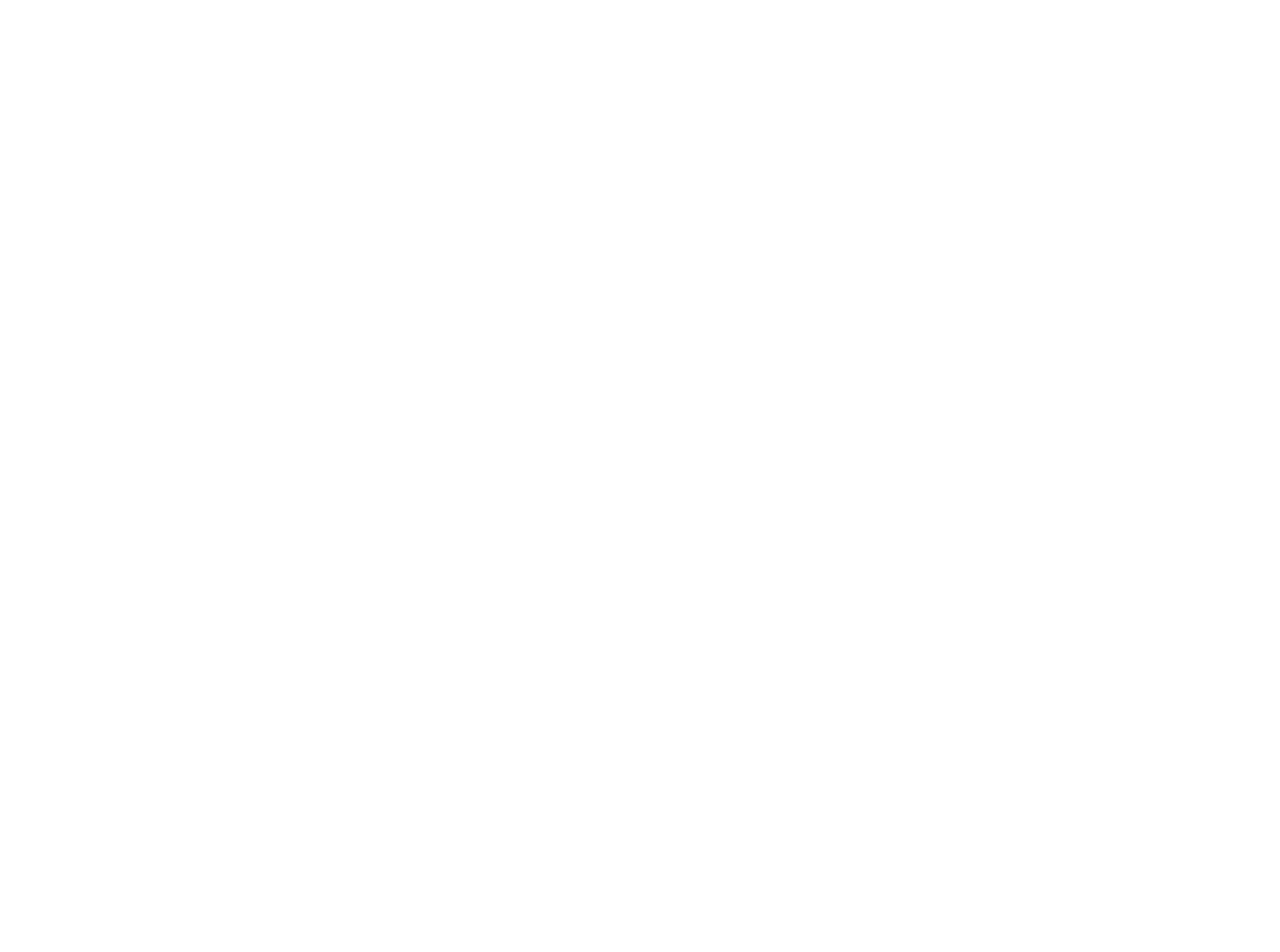
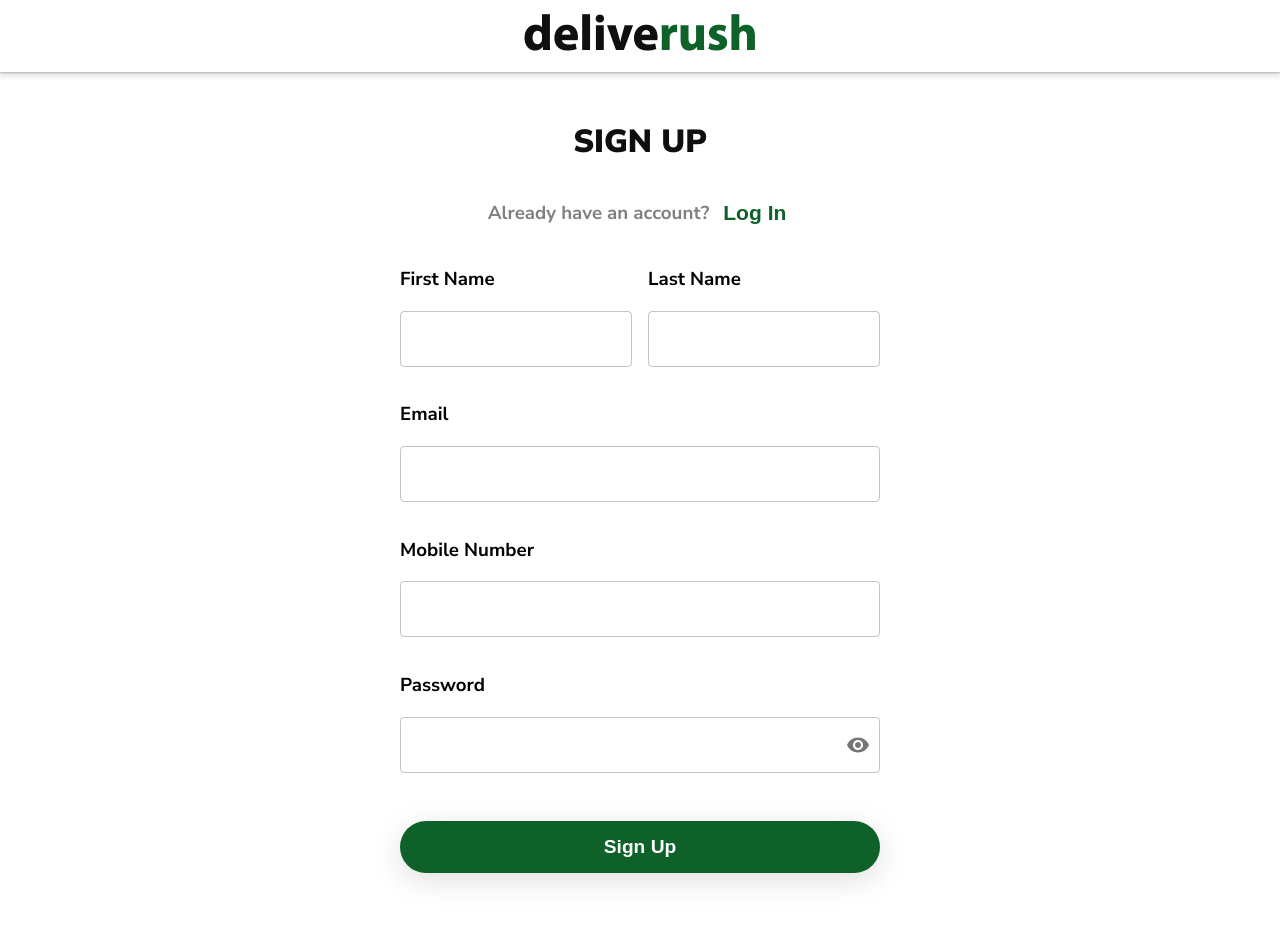
Before and after one commit to ASK-v1/deliverush, a React (Create React App) app in the folder frontend/: page /signup in a window 1280 px wide. Before the commit this address had no page. Shown: the top 952 px of the page. Before the commit the page ends 800 px from the top, so only its background shows below. Built offline with nearby package versions, Linux system fonts and the light colour scheme.

Commit message:
Add login & signup

```diff
--- a/frontend/src/App.tsx
+++ b/frontend/src/App.tsx
@@ -1,4 +1,6 @@
 import Home from './pages/Home';
+import Login from './pages/Login';
+import Signup from './pages/Signup';
 import { Routes, Route } from 'react-router-dom';
 
 export default function App() {
@@ -6,6 +8,8 @@
     <div className="App">
       <Routes>
         <Route path="/" element={<Home />} />
+        <Route path="/login" element={<Login />} />
+        <Route path="/signup" element={<Signup />} />
       </Routes>
     </div>
   );
--- a/frontend/src/pages/Home.tsx
+++ b/frontend/src/pages/Home.tsx
@@ -4,7 +4,7 @@
 import Slider from '../components/Slider';
 import { Link } from 'react-router-dom';
 
-export default function Navbar() {
+export default function Home() {
   return (
     <div>
       <div className="navbar">
@@ -13,8 +13,12 @@
             <img className="logo" src="/images/logo.png" alt="logo" />
           </Link>
           <div className="navbar-logo-btn-login-signup">
-            <button className="login">Log in</button>
-            <button className="signup">Sign up</button>
+            <Link to="/login">
+              <button className="login">Log in</button>
+            </Link>
+            <Link to="/signup">
+              <button className="signup">Sign up</button>
+            </Link>
           </div>
         </div>
         <Search />
--- /dev/null
+++ b/frontend/src/pages/Login.tsx
@@ -0,0 +1,83 @@
+import { Link } from 'react-router-dom';
+import '../styles/login.scss';
+import Footer from '../components/Footer';
+import { useState } from 'react';
+import TextField from '@mui/material/TextField';
+import Visibility from '@mui/icons-material/Visibility';
+import VisibilityOff from '@mui/icons-material/VisibilityOff';
+import OutlinedInput from '@mui/material/OutlinedInput';
+import IconButton from '@mui/material/IconButton';
+import InputAdornment from '@mui/material/InputAdornment';
+
+export default function Login() {
+  const [log, setLog] = useState({
+    password: '',
+    email: '',
+    showPassword: false,
+  });
+
+  const handleClickShowPassword = () => {
+    setLog({ ...log, showPassword: !log.showPassword });
+  };
+
+  const handleMouseDownPassword = (event: React.MouseEvent<HTMLButtonElement>) => {
+    event.preventDefault();
+  };
+
+  return (
+    <div className="login">
+      <div className="login-bar">
+        <Link to="/">
+          <img className="logo" src="/images/logo.png" alt="logo" />
+        </Link>
+      </div>
+
+      <h1 className="login-title">LOG IN</h1>
+
+      <div className="login-new">
+        <h3 className="login-new-text">New to deliverush?</h3>
+        <Link to="/signup">
+          <button className="login-new-signup">
+            <h3 className="login-new-signup-btn">Sign Up</h3>
+          </button>
+        </Link>
+      </div>
+
+      <form className="login-form">
+        <div className="login-form-email">
+          <h3>Email</h3>
+          <TextField style={{ width: '30rem' }} required />
+        </div>
+
+        <div className="login-form-password">
+          <h3>Password</h3>
+          <OutlinedInput
+            style={{ width: '30rem' }}
+            type={log.showPassword ? 'text' : 'password'}
+            value={log.password}
+            autoComplete="false"
+            endAdornment={
+              <InputAdornment position="end">
+                <IconButton
+                  aria-label="toggle password visibility"
+                  onClick={handleClickShowPassword}
+                  onMouseDown={handleMouseDownPassword}
+                  edge="end"
+                >
+                  {log.showPassword ? <VisibilityOff /> : <Visibility />}
+                </IconButton>
+              </InputAdornment>
+            }
+            required
+          />
+        </div>
+
+        <button className="login-button" type="submit">
+          Log In
+        </button>
+      </form>
+
+      <Footer />
+    </div>
+  );
+}
--- /dev/null
+++ b/frontend/src/pages/Signup.tsx
@@ -0,0 +1,99 @@
+import { Link } from 'react-router-dom';
+import '../styles/signup.scss';
+import Footer from '../components/Footer';
+import { useState } from 'react';
+import TextField from '@mui/material/TextField';
+import Visibility from '@mui/icons-material/Visibility';
+import VisibilityOff from '@mui/icons-material/VisibilityOff';
+import OutlinedInput from '@mui/material/OutlinedInput';
+import IconButton from '@mui/material/IconButton';
+import InputAdornment from '@mui/material/InputAdornment';
+
+export default function Signup() {
+  const [log, setLog] = useState({
+    password: '',
+    email: '',
+    showPassword: false,
+  });
+
+  const handleClickShowPassword = () => {
+    setLog({ ...log, showPassword: !log.showPassword });
+  };
+
+  const handleMouseDownPassword = (event: React.MouseEvent<HTMLButtonElement>) => {
+    event.preventDefault();
+  };
+
+  return (
+    <div className="signup">
+      <div className="signup-bar">
+        <Link to="/">
+          <img className="logo" src="/images/logo.png" alt="logo" />
+        </Link>
+      </div>
+
+      <h1 className="signup-title">SIGN UP</h1>
+
+      <div className="signup-have-account">
+        <h3 className="signup-have-account-text">Already have an account?</h3>
+        <Link to="/login">
+          <button className="signup-have-account-login">
+            <h3 className="signup-have-account-login-btn">Log In</h3>
+          </button>
+        </Link>
+      </div>
+
+      <form className="signup-form">
+        <div className="signup-form-name">
+          <div className="signup-form-name-first">
+            <h3>First Name</h3>
+            <TextField style={{ width: '14.5rem' }} required />
+          </div>
+          <div className="signup-form-name-last">
+            <h3>Last Name</h3>
+            <TextField style={{ width: '14.5rem' }} required />
+          </div>
+        </div>
+
+        <div className="signup-form-email">
+          <h3>Email</h3>
+          <TextField style={{ width: '30rem' }} required />
+        </div>
+
+        <div className="signup-form-number">
+          <h3>Mobile Number</h3>
+          <TextField style={{ width: '30rem' }} required />
+        </div>
+
+        <div className="signup-form-password">
+          <h3>Password</h3>
+          <OutlinedInput
+            style={{ width: '30rem' }}
+            type={log.showPassword ? 'text' : 'password'}
+            value={log.password}
+            autoComplete="false"
+            endAdornment={
+              <InputAdornment position="end">
+                <IconButton
+                  aria-label="toggle password visibility"
+                  onClick={handleClickShowPassword}
+                  onMouseDown={handleMouseDownPassword}
+                  edge="end"
+                >
+                  {log.showPassword ? <VisibilityOff /> : <Visibility />}
+                </IconButton>
+              </InputAdornment>
+            }
+            required
+          />
+        </div>
+
+        <button className="signup-button" type="submit">
+          Sign Up
+        </button>
+      </form>
+
+      <Footer />
+    </div>
+  );
+}
--- a/frontend/src/styles/footer.scss
+++ b/frontend/src/styles/footer.scss
@@ -6,10 +6,10 @@
   justify-content: space-between;
   align-items: center;
   background-color: $primary-color;
-  padding: 5rem;
+  padding: 10vh;
   color: white;
 
-  .left > h1 {
+  .left > * {
     display: flex;
     font-size: medium;
     font-weight: 400;
@@ -20,10 +20,6 @@
       text-decoration: underline;
       cursor: pointer;
     }
-  }
-
-  h2 {
-    margin-top: 2rem;
   }
 
   .right {
--- a/frontend/src/styles/home.scss
+++ b/frontend/src/styles/home.scss
@@ -6,7 +6,7 @@
   background-image: url('https://res.cloudinary.com/dpsbq1odp/image/upload/v1649150490/home_nzh36p.jpg');
   background-size: cover;
   background-repeat: no-repeat;
-  height: 40rem;
+  height: 70vh;
 
   &-logo-btn {
     margin: 2rem;
--- /dev/null
+++ b/frontend/src/styles/login.scss
@@ -0,0 +1,81 @@
+@import './index.scss';
+
+.login {
+  text-align: center;
+
+  &-title {
+    font-weight: 900;
+    color: $primary-color;
+    margin-top: 3rem;
+    margin-bottom: 1rem;
+  }
+
+  &-bar {
+    padding: 0.5rem;
+    box-shadow: $primary-shadow;
+  }
+
+  &-new {
+    display: flex;
+    flex-direction: row;
+    align-items: center;
+    justify-content: center;
+    gap: 0.5rem;
+    color: $primary-color;
+
+    &-text {
+      color: gray;
+    }
+
+    &-signup {
+      border: none;
+      background-color: white;
+      font-size: large;
+      cursor: pointer;
+      color: $secondary-color;
+
+      &-btn {
+        font-weight: 600;
+      }
+    }
+  }
+
+  &-button {
+    border: none;
+    padding: 15px;
+    background-color: $secondary-color;
+    color: white;
+    width: 30rem;
+    cursor: pointer;
+    font-weight: 600;
+    font-size: larger;
+    box-shadow: $secondary-shadow;
+    border-radius: 33px;
+    margin-top: 2rem;
+    margin-bottom: 10rem;
+
+    &:hover {
+      background-color: rgb(60, 120, 60);
+    }
+  }
+
+  &-form {
+    display: flex;
+    flex-direction: column;
+    gap: 1rem;
+    align-items: center;
+    height: 30vw;
+
+    &-password {
+      display: flex;
+      flex-direction: column;
+      text-align: start;
+    }
+
+    &-email {
+      display: flex;
+      flex-direction: column;
+      text-align: start;
+    }
+  }
+}
--- /dev/null
+++ b/frontend/src/styles/signup.scss
@@ -0,0 +1,96 @@
+@import './index.scss';
+
+.signup {
+  text-align: center;
+
+  &-title {
+    font-weight: 900;
+    color: $primary-color;
+    margin-top: 3rem;
+    margin-bottom: 1rem;
+  }
+
+  &-bar {
+    padding: 0.5rem;
+    box-shadow: $primary-shadow;
+  }
+
+  &-have-account {
+    display: flex;
+    flex-direction: row;
+    align-items: center;
+    justify-content: center;
+    gap: 0.5rem;
+    color: $primary-color;
+
+    &-text {
+      color: gray;
+    }
+
+    &-login {
+      border: none;
+      background-color: white;
+      font-size: large;
+      cursor: pointer;
+      color: $secondary-color;
+
+      &-btn {
+        font-weight: 600;
+      }
+    }
+  }
+
+  &-button {
+    border: none;
+    padding: 15px;
+    background-color: $secondary-color;
+    color: white;
+    width: 30rem;
+    cursor: pointer;
+    font-weight: 600;
+    font-size: larger;
+    box-shadow: $secondary-shadow;
+    border-radius: 33px;
+    margin-top: 2rem;
+    margin-bottom: 10rem;
+
+    &:hover {
+      background-color: rgb(60, 120, 60);
+    }
+  }
+
+  &-form {
+    display: flex;
+    flex-direction: column;
+    gap: 1rem;
+    align-items: center;
+
+    &-name {
+      display: flex;
+      flex-direction: row;
+      gap: 1rem;
+
+      & > * {
+        text-align: start;
+      }
+    }
+
+    &-password {
+      display: flex;
+      flex-direction: column;
+      text-align: start;
+    }
+
+    &-email {
+      display: flex;
+      flex-direction: column;
+      text-align: start;
+    }
+
+    &-number {
+      display: flex;
+      flex-direction: column;
+      text-align: start;
+    }
+  }
+}
```
